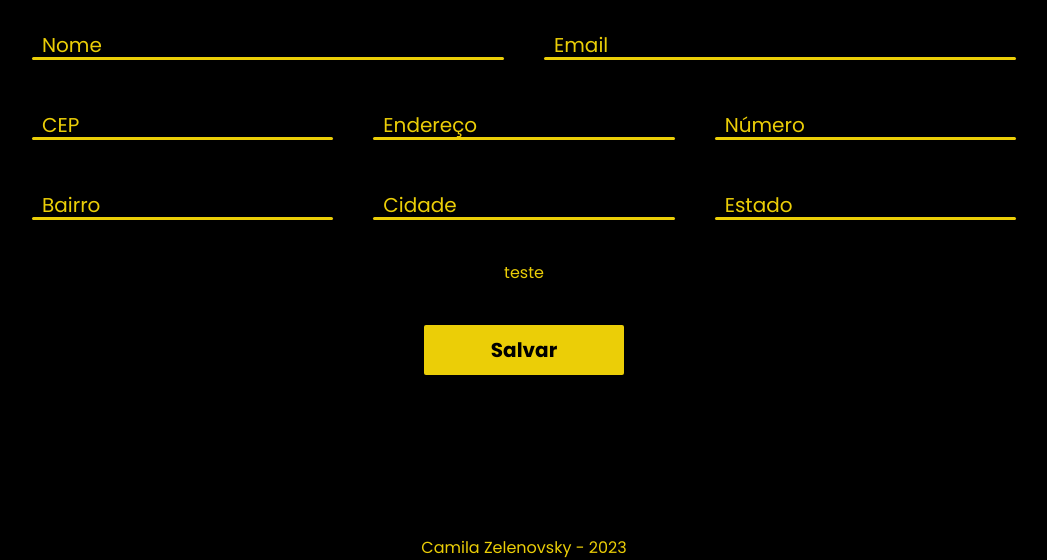
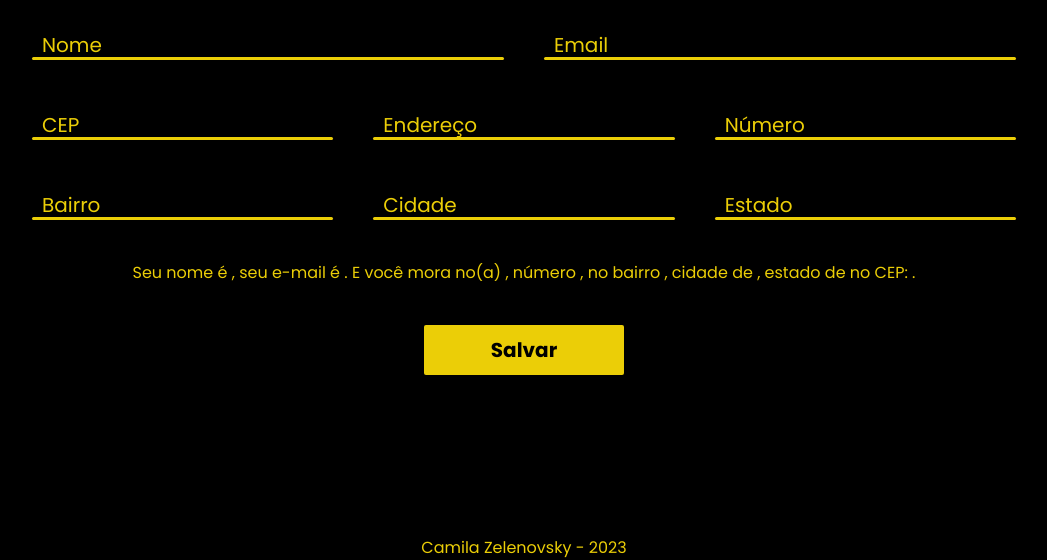
Before and after one commit to czele/apicorreios, a plain HTML site: page index.html in a window 1280 px wide. Both pictures are taken after a click on the button "Salvar". Shown: the part 240-800 px from the top of the page, without its empty margins (116-1163 px from the left). Drawn offline with Linux system fonts and the light colour scheme.

Commit message:
Finalizado

```diff
--- a/index.html
+++ b/index.html
@@ -49,7 +49,7 @@
                 <label for="estado">Estado</label>
             </div>
         </div>
-        <div class="mensagem">teste</div>
+        <div id="mensagem">teste</div>
         <div class="row">
             <button id="acao">Salvar</button>
         </div>
--- a/main.js
+++ b/main.js
@@ -37,9 +37,7 @@ const botaoAcao = document.getElementById('acao');
 const pMensagem = document.getElementById('mensagem');
 
 botaoAcao.addEventListener('click', () => {
-    const msg = `Seu nome é ${nome.value}, seu e-mail é ${email.value}. E você mora no(a) ${endereco.value}, número ${numero.value}, no bairro ${bairro.value}, cidade de ${cidade.value}, estado de ${estado.value} no CEP: ${cep.value}.`
-    console.log(msg)
-    //pMensagem.innerHTML = msg
+    pMensagem.innerHTML = `Seu nome é ${nome.value}, seu e-mail é ${email.value}. E você mora no(a) ${endereco.value}, número ${numero.value}, no bairro ${bairro.value}, cidade de ${cidade.value}, estado de ${estado.value} no CEP: ${cep.value}.`
 })
 
 document.getElementById('cep').addEventListener('focusout', pesquisarCep);
--- a/style.css
+++ b/style.css
@@ -30,7 +30,7 @@ body {
     gap: 40px;
 }
 
-.mensagem {
+#mensagem {
     text-align: center;
     color: var(--primary-color);
 }
```
